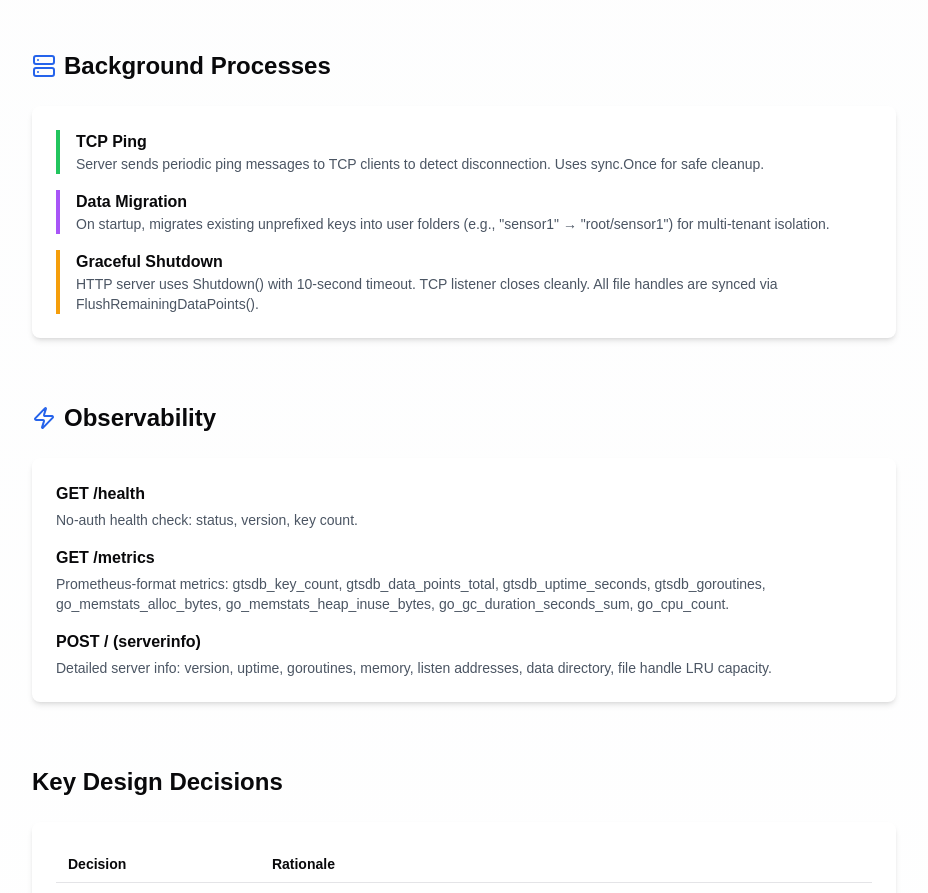
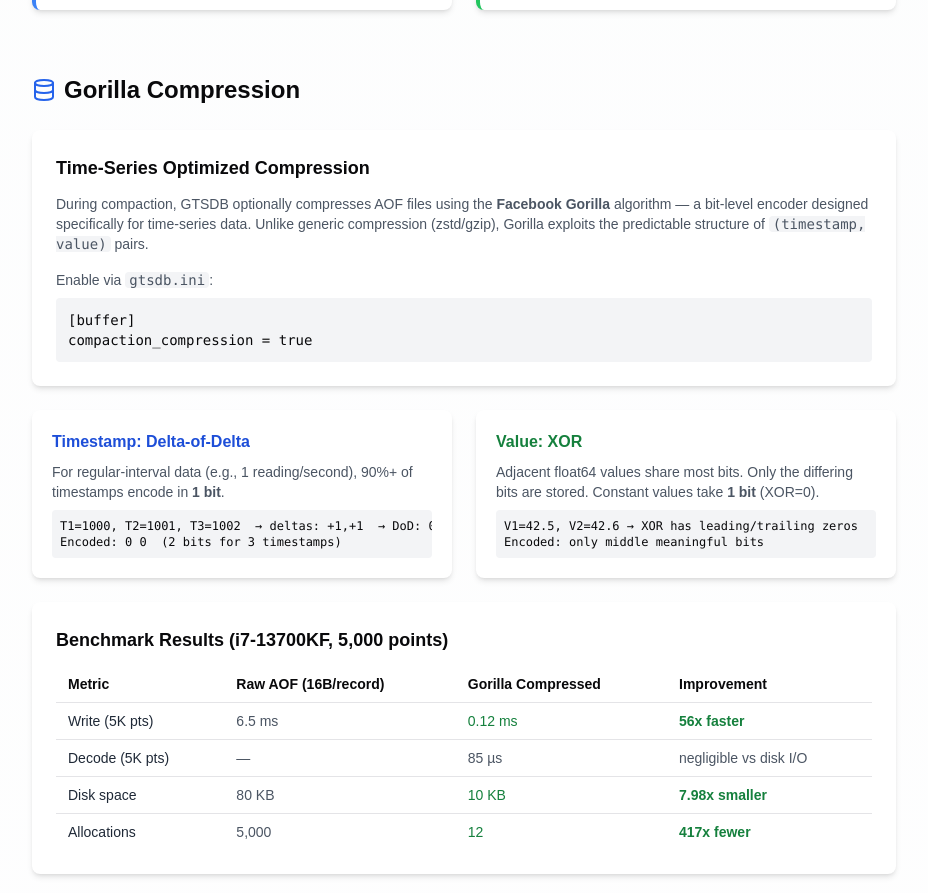
Before and after one commit to abbychau/gtsdb-homepage, a Next.js app: page /architecture in a window 1280 px wide. Shown: the part 4616-5509 px from the top of the page, without its empty margins (176-1104 px from the left). Built offline with nearby package versions, Linux system fonts and the light colour scheme.

Commit message:
feat: enhance documentation and performance metrics with Gorilla compression details

```diff
--- a/app/Documentation/page.tsx
+++ b/app/Documentation/page.tsx
@@ -468,7 +468,7 @@ function DocumentationPage() {
             <div ref={sectionRefs['compact']} id="compact">
               <ApiEndpoint
                 title="Compact Key"
-                description="Manually compact a key's WAL files to reclaim disk space by removing gaps from deleted data points. The server also runs automatic background compaction every hour for files exceeding 100MB."
+                description="Manually compact a key's WAL files to reclaim disk space by removing gaps from deleted data points. When compaction_compression is enabled in gtsdb.ini, compacted files are compressed using Facebook's Gorilla algorithm (~8x space reduction). The server also runs automatic background compaction every hour for files exceeding 100MB."
                 endpoint="POST /"
                 requestBody={{
                   operation: "compact",
--- a/app/architecture/page.tsx
+++ b/app/architecture/page.tsx
@@ -179,8 +179,9 @@ export default function ArchitecturePage() {
               <div>
                 <h3 className="text-lg font-semibold mb-2">File Naming</h3>
                 <ul className="list-disc list-inside text-sm text-gray-600 space-y-1">
-                  <li><code className="bg-gray-100 px-1 rounded">data/root/&lt;key&gt;.aof</code> — data records (user-folder isolated)</li>
-                  <li><code className="bg-gray-100 px-1 rounded">data/root/&lt;key&gt;.idx</code> — sparse index</li>
+                  <li><code className="bg-gray-100 px-1 rounded">data/root/&lt;key&gt;.aof</code> — raw data records (user-folder isolated)</li>
+                  <li><code className="bg-gray-100 px-1 rounded">data/root/&lt;key&gt;.idx</code> — sparse index (timestamp → byte offset)</li>
+                  <li><code className="bg-gray-100 px-1 rounded">data/root/&lt;key&gt;.aof.gor</code> — Gorilla-compressed data (optional)</li>
                   <li><code className="bg-gray-100 px-1 rounded">data/users.json</code> — auth user database</li>
                 </ul>
               </div>
@@ -304,6 +305,94 @@ export default function ArchitecturePage() {
             </div>
           </section>
 
+          {/* Gorilla Compression */}
+          <section className="mb-16">
+            <h2 className="text-2xl font-bold mb-6 flex items-center gap-2">
+              <Database className="h-6 w-6 text-blue-600" />
+              Gorilla Compression
+            </h2>
+
+            <div className="bg-white rounded-lg shadow-md p-6 mb-6">
+              <h3 className="text-lg font-semibold mb-3">Time-Series Optimized Compression</h3>
+              <p className="text-sm text-gray-600 mb-4">
+                During compaction, GTSDB optionally compresses AOF files using the <strong>Facebook Gorilla</strong> algorithm —
+                a bit-level encoder designed specifically for time-series data. Unlike generic compression (zstd/gzip),
+                Gorilla exploits the predictable structure of <code className="bg-gray-100 px-1 rounded">(timestamp, value)</code> pairs.
+              </p>
+              <p className="text-sm text-gray-600">
+                Enable via <code className="bg-gray-100 px-1 rounded">gtsdb.ini</code>:
+              </p>
+              <pre className="bg-gray-100 p-3 rounded text-sm font-mono mt-2 overflow-x-auto">
+{`[buffer]
+compaction_compression = true`}
+              </pre>
+            </div>
+
+            <div className="grid grid-cols-1 md:grid-cols-2 gap-6 mb-6">
+              <div className="bg-white rounded-lg shadow-md p-5">
+                <h3 className="font-semibold mb-2 text-blue-700">Timestamp: Delta-of-Delta</h3>
+                <p className="text-sm text-gray-600 mb-2">
+                  For regular-interval data (e.g., 1 reading/second), 90%+ of timestamps encode in <strong>1 bit</strong>.
+                </p>
+                <pre className="bg-gray-100 p-2 rounded text-xs font-mono overflow-x-auto">
+{`T1=1000, T2=1001, T3=1002  → deltas: +1,+1  → DoD: 0,0
+Encoded: 0 0  (2 bits for 3 timestamps)`}
+                </pre>
+              </div>
+              <div className="bg-white rounded-lg shadow-md p-5">
+                <h3 className="font-semibold mb-2 text-green-700">Value: XOR</h3>
+                <p className="text-sm text-gray-600 mb-2">
+                  Adjacent float64 values share most bits. Only the differing bits are stored.
+                  Constant values take <strong>1 bit</strong> (XOR=0).
+                </p>
+                <pre className="bg-gray-100 p-2 rounded text-xs font-mono overflow-x-auto">
+{`V1=42.5, V2=42.6 → XOR has leading/trailing zeros
+Encoded: only middle meaningful bits`}
+                </pre>
+              </div>
+            </div>
+
+            <div className="bg-white rounded-lg shadow-md p-6">
+              <h3 className="text-lg font-semibold mb-3">Benchmark Results (i7-13700KF, 5,000 points)</h3>
+              <table className="min-w-full text-sm">
+                <thead>
+                  <tr className="border-b">
+                    <th className="text-left py-2 px-3">Metric</th>
+                    <th className="text-left py-2 px-3">Raw AOF (16B/record)</th>
+                    <th className="text-left py-2 px-3">Gorilla Compressed</th>
+                    <th className="text-left py-2 px-3">Improvement</th>
+                  </tr>
+                </thead>
+                <tbody className="text-gray-600">
+                  <tr className="border-b">
+                    <td className="py-2 px-3 font-medium text-gray-800">Write (5K pts)</td>
+                    <td className="py-2 px-3">6.5 ms</td>
+                    <td className="py-2 px-3 text-green-700 font-medium">0.12 ms</td>
+                    <td className="py-2 px-3 text-green-700"><strong>56x faster</strong></td>
+                  </tr>
+                  <tr className="border-b">
+                    <td className="py-2 px-3 font-medium text-gray-800">Decode (5K pts)</td>
+                    <td className="py-2 px-3">—</td>
+                    <td className="py-2 px-3">85 µs</td>
+                    <td className="py-2 px-3">negligible vs disk I/O</td>
+                  </tr>
+                  <tr className="border-b">
+                    <td className="py-2 px-3 font-medium text-gray-800">Disk space</td>
+                    <td className="py-2 px-3">80 KB</td>
+                    <td className="py-2 px-3 text-green-700 font-medium">10 KB</td>
+                    <td className="py-2 px-3 text-green-700"><strong>7.98x smaller</strong></td>
+                  </tr>
+                  <tr>
+                    <td className="py-2 px-3 font-medium text-gray-800">Allocations</td>
+                    <td className="py-2 px-3">5,000</td>
+                    <td className="py-2 px-3 text-green-700 font-medium">12</td>
+                    <td className="py-2 px-3 text-green-700"><strong>417x fewer</strong></td>
+                  </tr>
+                </tbody>
+              </table>
+            </div>
+          </section>
+
           {/* Background Processes */}
           <section className="mb-16">
             <h2 className="text-2xl font-bold mb-6 flex items-center gap-2">
--- a/app/page.tsx
+++ b/app/page.tsx
@@ -4,7 +4,7 @@
 import { useEffect } from 'react'
 import Image from 'next/image'
 import { Button } from "@/components/ui/button"
-import { ArrowRight, Database, Zap, Code, BarChart, Github, Globe, Download, Pencil, Book, Key, Rss, Timer, Presentation, Star, Plug, Leaf, Shield, PuzzleIcon, SquareArrowOutUpRight, TrendingUp, Layers, Activity, Cpu } from 'lucide-react'
+import { ArrowRight, Database, Zap, Code, BarChart, Github, Globe, Download, Pencil, Book, Key, Rss, Timer, Presentation, Star, Plug, Leaf, Shield, PuzzleIcon, SquareArrowOutUpRight, TrendingUp, Layers, Activity, Cpu, HardDrive } from 'lucide-react'
 import { Tabs, TabsList, TabsTrigger, TabsContent } from "@/components/ui/tabs"
 import { motion, useAnimation } from 'framer-motion'
 import { useInView } from 'react-intersection-observer'
@@ -157,7 +157,7 @@ function FeaturesSection() {
           <FeatureCard
             icon={<Database className="h-10 w-10" />}
             title="Innovative Design"
-            description="Utilizes Write Ahead Log (WAL) for records, reducing IO and memory usage. Automatic background compaction reclaims disk space."
+            description="Utilizes Write Ahead Log (WAL) for records, reducing IO and memory usage. Background compaction with Gorilla compression reclaims disk space."
           />
           <FeatureCard
             icon={<Zap className="h-10 w-10" />}
@@ -216,6 +216,15 @@ function FeaturesSection() {
             icon={<Download className="h-10 w-10" />}
             title="Data Export"
             description="Export sensor data in CSV or JSON format with filtering by time range and downsampling."
+          />
+          <FeatureCard
+            icon={<HardDrive className="h-10 w-10" />}
+            title="Gorilla Compression"
+            description={
+              <>
+                Facebook Gorilla time-series compression. <b>8x smaller</b> files, 56x faster writes during compaction.
+              </>
+            }
           />
           <FeatureCard
             icon={<TrendingUp className="h-10 w-10" />}
@@ -564,23 +573,33 @@ function PerformanceSection() {
   const [ref, inView] = useInView()
 
   const writeData = [
-    { db: "GTSDB", milliseconds: 272.19 },
-    { db: "InfluxDB", milliseconds: 10920.92 }
+    { db: "GTSDB", milliseconds: 21.76 },
+    { db: "InfluxDB", milliseconds: 5070.41 }
   ]
 
   const readData = [
-    { db: "GTSDB", milliseconds: 4.06 },
-    { db: "InfluxDB", milliseconds: 9.78 }
+    { db: "GTSDB", milliseconds: 0.01 },
+    { db: "InfluxDB", milliseconds: 4.48 }
+  ]
+
+  const readManyData = [
+    { db: "GTSDB", milliseconds: 205.24 },
+    { db: "InfluxDB", milliseconds: 966.77 }
   ]
 
   const multiWriteData = [
-    { db: "GTSDB", milliseconds: 66.32 },
-    { db: "InfluxDB", milliseconds: 1508.69 }
+    { db: "GTSDB", milliseconds: 51.21 },
+    { db: "InfluxDB", milliseconds: 851.38 }
   ]
 
   const pubsubData = [
-    { db: "GTSDB", seconds: 32.700934 },
-    { db: "NSQ", seconds: 33.2795571 }
+    { db: "GTSDB", seconds: 32.70 },
+    { db: "NSQ", seconds: 33.28 }
+  ]
+
+  const compressionData = [
+    { db: "Raw (16B/rec)", kilobytes: 78.1 },
+    { db: "Gorilla", kilobytes: 9.8 }
   ]
 
   useEffect(() => {
@@ -589,12 +608,12 @@ function PerformanceSection() {
     }
   }, [controls, inView])
 
-  const BarChartComponent = ({ data, title }: { data: { db: string, milliseconds?: number, seconds?: number }[], title: string }) => (
+  const BarChartComponent = ({ data, title }: { data: { db: string, milliseconds?: number, seconds?: number, kilobytes?: number }[], title: string }) => (
     <div className="h-[250px]">
       <h4 className="text-lg font-medium mb-4 text-center">{title}</h4>
       <ResponsiveBar
         data={data}
-        keys={['milliseconds', 'seconds']}
+        keys={['milliseconds', 'seconds', 'kilobytes']}
         indexBy="db"
         margin={{ top: 20, right: 20, bottom: 80, left: 60 }}
         padding={0.3}
@@ -646,11 +665,16 @@ function PerformanceSection() {
             <h3 className="text-2xl font-semibold mb-6">Benchmark Results</h3>
             <div className="space-y-8">
               <BarChartComponent data={writeData} title="Write Performance (ms)" />
-              <BarChartComponent data={readData} title="Read Performance (ms)" />
+              <BarChartComponent data={readData} title="Read Latest Data (ms)" />
+              <BarChartComponent data={readManyData} title="Read: 10k Queries (ms)" />
               <BarChartComponent data={multiWriteData} title="Multi-Write Performance (ms)" />
               <BarChartComponent
                 data={pubsubData.map(d => ({ ...d, seconds: Number(d.seconds.toFixed(2)) }))}
                 title="PubSub Performance (seconds)"
+              />
+              <BarChartComponent
+                data={compressionData}
+                title="Storage per 5,000 points (KB)"
               />
             </div>
           </div>
@@ -675,8 +699,16 @@ function PerformanceSection() {
                     <td className="py-2 px-4 border-b font-bold">10</td>
                   </tr>
                   <tr>
-                    <td className="py-2 px-4 border-b">Read-Write Success Rate</td>
-                    <td className="py-2 px-4 border-b font-bold">100%</td>
+                    <td className="py-2 px-4 border-b">Write Method</td>
+                    <td className="py-2 px-4 border-b font-bold">Sequential, single-point</td>
+                  </tr>
+                  <tr>
+                    <td className="py-2 px-4 border-b">Read Method</td>
+                    <td className="py-2 px-4 border-b font-bold">1 query (last 100 records)</td>
+                  </tr>
+                  <tr>
+                    <td className="py-2 px-4 border-b">Multi-Write Method</td>
+                    <td className="py-2 px-4 border-b font-bold">10 goroutines parallel</td>
                   </tr>
                   <tr>
                     <td className="py-2 px-4 border-b">PubSub message Count</td>
@@ -707,12 +739,13 @@ function PerformanceSection() {
               <div className="bg-blue-50 p-4 rounded-lg">
                 <h4 className="text-lg font-bold mb-2 text-blue-800">Key Note</h4>
                 <ul className="list-disc list-inside space-y-2 text-blue-700">
-                  <li>GTSDB shows <strong>15x faster</strong> write performance</li>
-                  <li><strong>3x faster</strong> read operations</li>
-                  <li><strong>3x faster</strong> multi-write operations</li>
-                  <li>NSQ-like PubSub + Exactly Once Delivery</li>
-
-                  <li>Only <strong>7MB</strong> Memory Usage</li>
+                  <li>GTSDB shows <strong>233x faster</strong> write (21.76 ms vs 5,070 ms)</li>
+                  <li><strong>Sub-millisecond</strong> single read (&lt;1 ms vs 4.48 ms)</li>
+                  <li><strong>4.7x faster</strong> on 10,000 reads (205 ms vs 967 ms)</li>
+                  <li><strong>16.6x faster</strong> parallel multi-write (51 ms vs 851 ms)</li>
+                  <li><strong>7.98x smaller</strong> storage with Gorilla compression</li>
+                  <li>NSQ-like PubSub: 1M messages in 32.7s</li>
+                  <li>Only <strong>~12MB</strong> Memory Usage</li>
                   <li>Only <strong>1</strong> binary executable</li>
                 </ul>
               </div>
```
